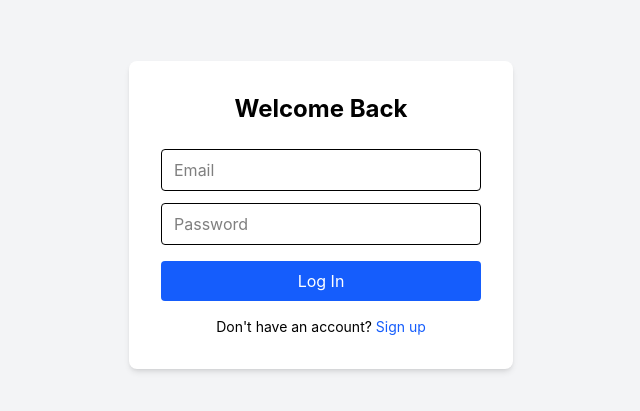
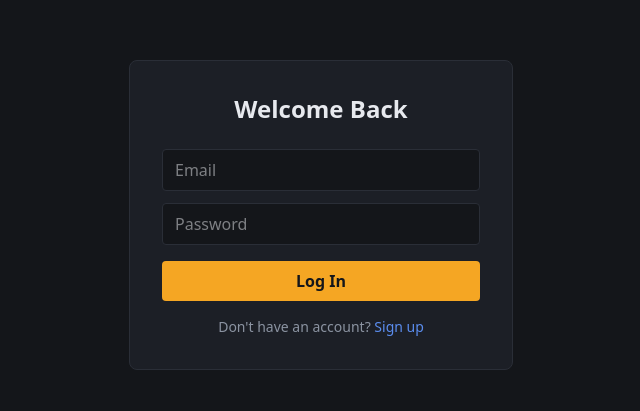
Before and after one commit to Vikal-Dubey/PeerPrep, a React app in the folder frontend/: page /login in a window 1280 px wide. Shown: the part 185-596 px from the top of the page, without its empty margins (319-959 px from the left). Built offline with nearby package versions, Linux system fonts and the light colour scheme; no server answers; the HTML template or start-up script is replaced by a standard one; what peerjs would draw is missing.

Commit message:
restyled the components

```diff
--- a/frontend/src/index.css
+++ b/frontend/src/index.css
@@ -1 +1,21 @@
 @import "tailwindcss";
+@import url('https://fonts.googleapis.com/css2?family=Sora:wght@400;600;700&family=JetBrains+Mono:wght@400;500;600&display=swap');
+
+@theme {
+  --color-bg: #14161A;
+  --color-surface: #1C1F26;
+  --color-border: #2A2E37;
+  --color-text: #E7E9EE;
+  --color-muted: #8B93A1;
+  --color-accent: #F5A623;
+  --color-accent-cool: #5B8DEF;
+
+  --font-display: 'Sora', system-ui, sans-serif;
+  --font-mono: 'JetBrains Mono', ui-monospace, monospace;
+}
+
+body {
+  background: var(--color-bg);
+  color: var(--color-text);
+  font-family: var(--font-display);
+}
--- a/frontend/src/pages/Dashboard.jsx
+++ b/frontend/src/pages/Dashboard.jsx
@@ -46,20 +46,31 @@ const Dashboard = () => {
   };
 
   return (
-    <div className="flex flex-col items-center justify-center min-h-screen bg-gray-100 gap-8">
-      <h1 className="text-3xl font-bold text-blue-600">PeerPrep</h1>
+    <div className="flex flex-col items-center justify-center min-h-screen bg-bg gap-10">
+      <div className="text-center">
+        <h1 className="text-3xl font-display font-bold text-text">PeerPrep</h1>
+        <p className="text-muted text-sm font-mono mt-1">start or join a session</p>
+      </div>
 
       {error && (
-        <p className="bg-red-100 text-red-600 text-sm p-2 rounded">{error}</p>
+        <p className="bg-red-500/10 text-red-400 text-sm px-3 py-2 rounded border border-red-500/20">
+          {error}
+        </p>
       )}
 
       <button
         onClick={handleCreate}
         disabled={creating}
-        className="bg-blue-600 text-white px-6 py-3 rounded-lg hover:bg-blue-700 disabled:opacity-50"
+        className="bg-accent text-bg font-semibold px-8 py-3 rounded-lg hover:opacity-90 disabled:opacity-50 transition-opacity"
       >
         {creating ? "Creating..." : "Create Meeting"}
       </button>
+
+      <div className="flex items-center gap-3 text-muted text-xs font-mono w-64">
+        <div className="flex-1 h-px bg-border" />
+        or
+        <div className="flex-1 h-px bg-border" />
+      </div>
 
       <form onSubmit={handleJoin} className="flex gap-2">
         <input
@@ -67,13 +78,13 @@ const Dashboard = () => {
           placeholder="Enter room code"
           value={joinCode}
           onChange={(e) => setJoinCode(e.target.value)}
-          className="border rounded px-3 py-2"
+          className="bg-surface border border-border text-text font-mono text-sm rounded-md px-3 py-2 focus:border-accent-cool outline-none w-48"
         />
         <button
           type="submit"
-          className="bg-gray-800 text-white px-4 py-2 rounded hover:bg-gray-900"
+          className="bg-surface border border-border text-text px-4 py-2 rounded-md hover:border-accent-cool transition-colors"
         >
-          Join Meeting
+          Join
         </button>
       </form>
     </div>
--- a/frontend/src/pages/Home.jsx
+++ b/frontend/src/pages/Home.jsx
@@ -11,40 +11,52 @@ const Home = () => {
     await logoutUser();
     setUser(null);
     navigate("/");
-  }
+  };
 
   if (!authChecked) {
     return (
-      <div className="flex items-center justify-center min-h-screen">
-        <p className="text-gray-500">Loading...</p>
+      <div className="flex items-center justify-center min-h-screen bg-bg">
+        <p className="text-muted font-mono text-sm">Loading...</p>
       </div>
     );
   }
 
   return (
-    <div className="flex flex-col items-center justify-center min-h-screen bg-gray-100">
-      <h1 className="text-3xl font-bold text-blue-600 mb-4">PeerPrep</h1>
+    <div className="flex flex-col items-center justify-center min-h-screen bg-bg">
+      <h1 className="text-3xl font-display font-bold text-text mb-1">PeerPrep</h1>
+      <p className="text-muted text-sm mb-8 font-mono">interview prep, together</p>
+
       {user ? (
         <div className="flex flex-col items-center gap-3">
-          <p className="text-lg">
-            Logged in as <span className="font-semibold">{user.username}</span>
+          <p className="text-text">
+            Logged in as{" "}
+            <span className="font-semibold text-accent">{user.username}</span>
           </p>
-          <Link to="/dashboard" className="text-blue-600 hover:underline">
+          <Link
+            to="/dashboard"
+            className="bg-accent text-bg font-semibold px-5 py-2 rounded-md hover:opacity-90 transition-opacity mt-2"
+          >
             Go to Dashboard
           </Link>
           <button
             onClick={handleLogout}
-            className="text-sm text-red-600 hover:underline mt-2"
+            className="text-sm text-muted hover:text-accent transition-colors mt-2"
           >
             Log Out
           </button>
         </div>
       ) : (
-        <div className="space-x-4">
-          <Link to="/login" className="text-blue-600 hover:underline">
+        <div className="flex gap-4">
+          <Link
+            to="/login"
+            className="text-accent-cool hover:underline"
+          >
             Log In
           </Link>
-          <Link to="/signup" className="text-blue-600 hover:underline">
+          <Link
+            to="/signup"
+            className="text-accent-cool hover:underline"
+          >
             Sign Up
           </Link>
         </div>
--- a/frontend/src/pages/Login.jsx
+++ b/frontend/src/pages/Login.jsx
@@ -30,54 +30,35 @@ const Login = () => {
   };
 
   return (
-    <div className="flex items-center justify-center min-h-screen bg-gray-100">
-      <form
-        onSubmit={handleSubmit}
-        className="bg-white p-8 rounded-lg shadow-md w-full max-w-sm"
-      >
-        <h1 className="text-2xl font-bold mb-6 text-center">Welcome Back</h1>
+    <div className="flex items-center justify-center min-h-screen bg-bg">
+      <form onSubmit={handleSubmit} className="bg-surface border border-border p-8 rounded-lg w-full max-w-sm">
+        <h1 className="text-2xl font-display font-bold mb-6 text-center text-text">Welcome Back</h1>
 
         {error && (
-          <p className="bg-red-100 text-red-600 text-sm p-2 rounded mb-4">
-            {error}
-          </p>
+          <p className="bg-red-500/10 text-red-400 text-sm p-2 rounded mb-4">{error}</p>
         )}
 
         <input
-          type="email"
-          name="email"
-          placeholder="Email"
-          value={form.email}
-          onChange={handleChange}
-          required
-          className="w-full border rounded px-3 py-2 mb-3"
+          type="email" name="email" placeholder="Email" value={form.email} onChange={handleChange} required
+          className="w-full bg-bg border border-border text-text rounded px-3 py-2 mb-3 focus:border-accent-cool outline-none"
         />
         <input
-          type="password"
-          name="password"
-          placeholder="Password"
-          value={form.password}
-          onChange={handleChange}
-          required
-          className="w-full border rounded px-3 py-2 mb-4"
+          type="password" name="password" placeholder="Password" value={form.password} onChange={handleChange} required
+          className="w-full bg-bg border border-border text-text rounded px-3 py-2 mb-4 focus:border-accent-cool outline-none"
         />
 
-        <button
-          type="submit"
-          disabled={loading}
-          className="w-full bg-blue-600 text-white py-2 rounded hover:bg-blue-700 disabled:opacity-50"
+        <button type="submit" disabled={loading}
+          className="w-full bg-accent text-bg font-semibold py-2 rounded hover:opacity-90 disabled:opacity-50 transition-opacity"
         >
           {loading ? "Logging in..." : "Log In"}
         </button>
 
-        <p className="text-sm text-center mt-4">
+        <p className="text-sm text-center mt-4 text-muted">
           Don't have an account?{" "}
-          <Link to="/signup" className="text-blue-600 hover:underline">
-            Sign up
-          </Link>
+          <Link to="/signup" className="text-accent-cool hover:underline">Sign up</Link>
         </p>
       </form>
-    </div>
+  </div>
   );
 };
 
--- a/frontend/src/pages/Signup.jsx
+++ b/frontend/src/pages/Signup.jsx
@@ -30,15 +30,17 @@ const Signup = () => {
   };
 
   return (
-    <div className="flex items-center justify-center min-h-screen bg-gray-100">
+    <div className="flex items-center justify-center min-h-screen bg-bg">
       <form
         onSubmit={handleSubmit}
-        className="bg-white p-8 rounded-lg shadow-md w-full max-w-sm"
+        className="bg-surface border border-border p-8 rounded-lg w-full max-w-sm"
       >
-        <h1 className="text-2xl font-bold mb-6 text-center">Create Account</h1>
+        <h1 className="text-2xl font-display font-bold mb-6 text-center text-text">
+          Create Account
+        </h1>
 
         {error && (
-          <p className="bg-red-100 text-red-600 text-sm p-2 rounded mb-4">
+          <p className="bg-red-500/10 text-red-400 text-sm px-3 py-2 rounded mb-4 border border-red-500/20">
             {error}
           </p>
         )}
@@ -50,7 +52,7 @@ const Signup = () => {
           value={form.username}
           onChange={handleChange}
           required
-          className="w-full border rounded px-3 py-2 mb-3"
+          className="w-full bg-bg border border-border text-text rounded px-3 py-2 mb-3 focus:border-accent-cool outline-none placeholder:text-muted"
         />
         <input
           type="email"
@@ -59,7 +61,7 @@ const Signup = () => {
           value={form.email}
           onChange={handleChange}
           required
-          className="w-full border rounded px-3 py-2 mb-3"
+          className="w-full bg-bg border border-border text-text rounded px-3 py-2 mb-3 focus:border-accent-cool outline-none placeholder:text-muted"
         />
         <input
           type="password"
@@ -69,20 +71,20 @@ const Signup = () => {
           onChange={handleChange}
           required
           minLength={6}
-          className="w-full border rounded px-3 py-2 mb-4"
+          className="w-full bg-bg border border-border text-text rounded px-3 py-2 mb-4 focus:border-accent-cool outline-none placeholder:text-muted"
         />
 
         <button
           type="submit"
           disabled={loading}
-          className="w-full bg-blue-600 text-white py-2 rounded hover:bg-blue-700 disabled:opacity-50"
+          className="w-full bg-accent text-bg font-semibold py-2 rounded hover:opacity-90 disabled:opacity-50 transition-opacity"
         >
           {loading ? "Creating account..." : "Sign Up"}
         </button>
 
-        <p className="text-sm text-center mt-4">
+        <p className="text-sm text-center mt-4 text-muted">
           Already have an account?{" "}
-          <Link to="/login" className="text-blue-600 hover:underline">
+          <Link to="/login" className="text-accent-cool hover:underline">
             Log in
           </Link>
         </p>
```
